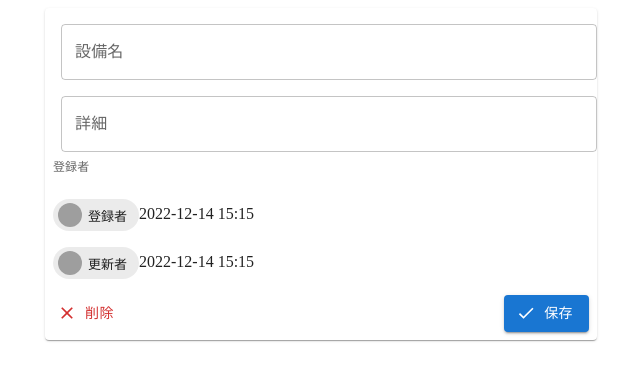
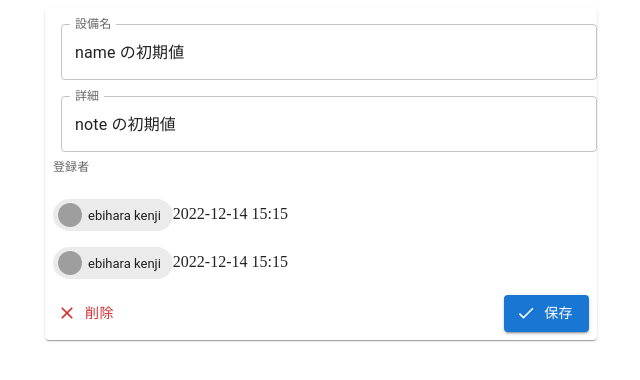
Before and after one commit to canopus-m-satoshi/react-typescript-app, a React app: page / in a window 1280 px wide. Shown: the top 380 px of the page, without its empty margins (319-959 px from the left). Built offline with nearby package versions, Linux system fonts and the light colour scheme; grey boxes are pictures that could not be loaded.

Commit message:
updated file and created onChange func

```diff
--- a/src/components/Facility.tsx
+++ b/src/components/Facility.tsx
@@ -12,7 +12,29 @@ import {
 } from '@mui/material';
 import { styled } from '@mui/material/styles';
 import dayjs from 'dayjs';
-import React from 'react';
+import React, { ChangeEvent, useCallback, useState } from 'react';
+
+import { IFacility } from '../models/IFacility';
+
+const initFacility: IFacility = {
+  id: '',
+  name: 'name の初期値',
+  note: 'note の初期値',
+  system: {
+    createDate: new Date(),
+    createUser: {
+      displayName: 'ebihara kenji',
+      email: '',
+      face: 'https://bit.ly/3pM3urc',
+    },
+    lastUpdateUser: {
+      displayName: 'ebihara kenji',
+      email: '',
+      face: 'https://bit.ly/3pM3urc',
+    },
+    lastUpdate: new Date(),
+  },
+};
 
 const RootContainer = styled(Container)(({ theme }) => ({
   '& .MuiTextField-root': {
@@ -33,29 +55,45 @@ const SaveButton = styled(Button)(() => ({
 }));
 
 const Facility: React.FC = () => {
+  const [facility, setFacility] = useState(initFacility);
+  const { system } = initFacility;
+
+  const onNameChange = useCallback(
+    (e: ChangeEvent<HTMLInputElement>) => {
+      const newFacility: IFacility = {
+        ...facility,
+        name: e.target.value,
+      };
+
+      setFacility(newFacility);
+    },
+    [facility],
+  );
+
   return (
     <RootContainer maxWidth="sm">
       <PpaperForm>
-        <TextField label="設備名" fullWidth />
-        <TextField label="詳細" fullWidth multiline />
+        <TextField
+          label="設備名"
+          fullWidth
+          value={facility.name}
+          onChange={onNameChange}
+        />
+        <TextField label="詳細" fullWidth multiline value={facility.note} />
         <InputLabel shrink>登録者</InputLabel>
         <p>
           <Chip
-            label="登録者"
-            avatar={
-              <Avatar src="https://avatars.githubusercontent.com/u/58695418?v=4" />
-            }
+            label={system.createUser.displayName}
+            avatar={<Avatar src={system.createUser.face} />}
           />
-          {dayjs(new Date()).format('YYYY-MM-DD HH:mm')}
+          {dayjs(system.createDate).format('YYYY-MM-DD HH:mm')}
         </p>
         <p>
           <Chip
-            label="更新者"
-            avatar={
-              <Avatar src="https://avatars.githubusercontent.com/u/58695418?v=4" />
-            }
+            label={system.lastUpdateUser.displayName}
+            avatar={<Avatar src={system.lastUpdateUser.face} />}
           />
-          {dayjs(new Date()).format('YYYY-MM-DD HH:mm')}
+          {dayjs(system.lastUpdate).format('YYYY-MM-DD HH:mm')}
         </p>
 
         <Grid container>
```
